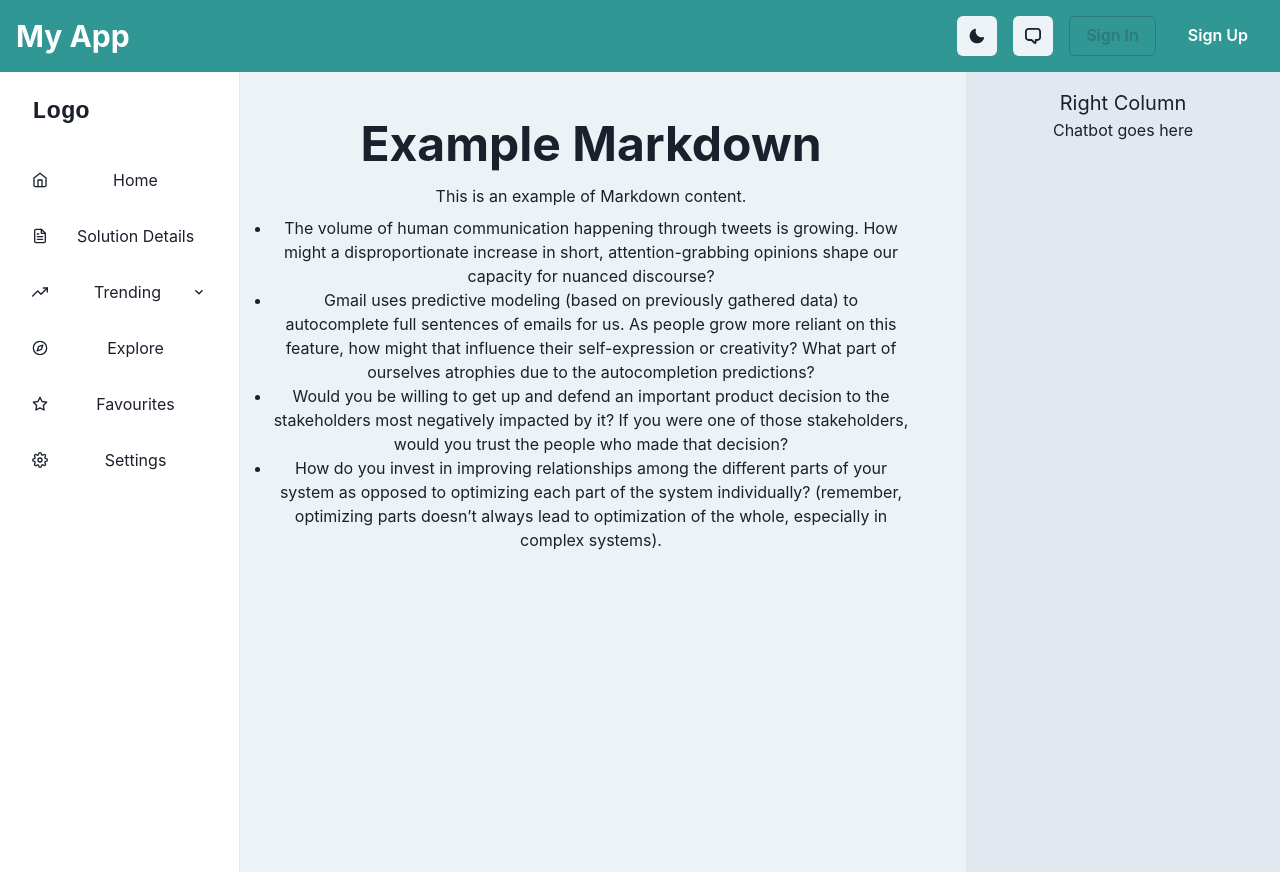
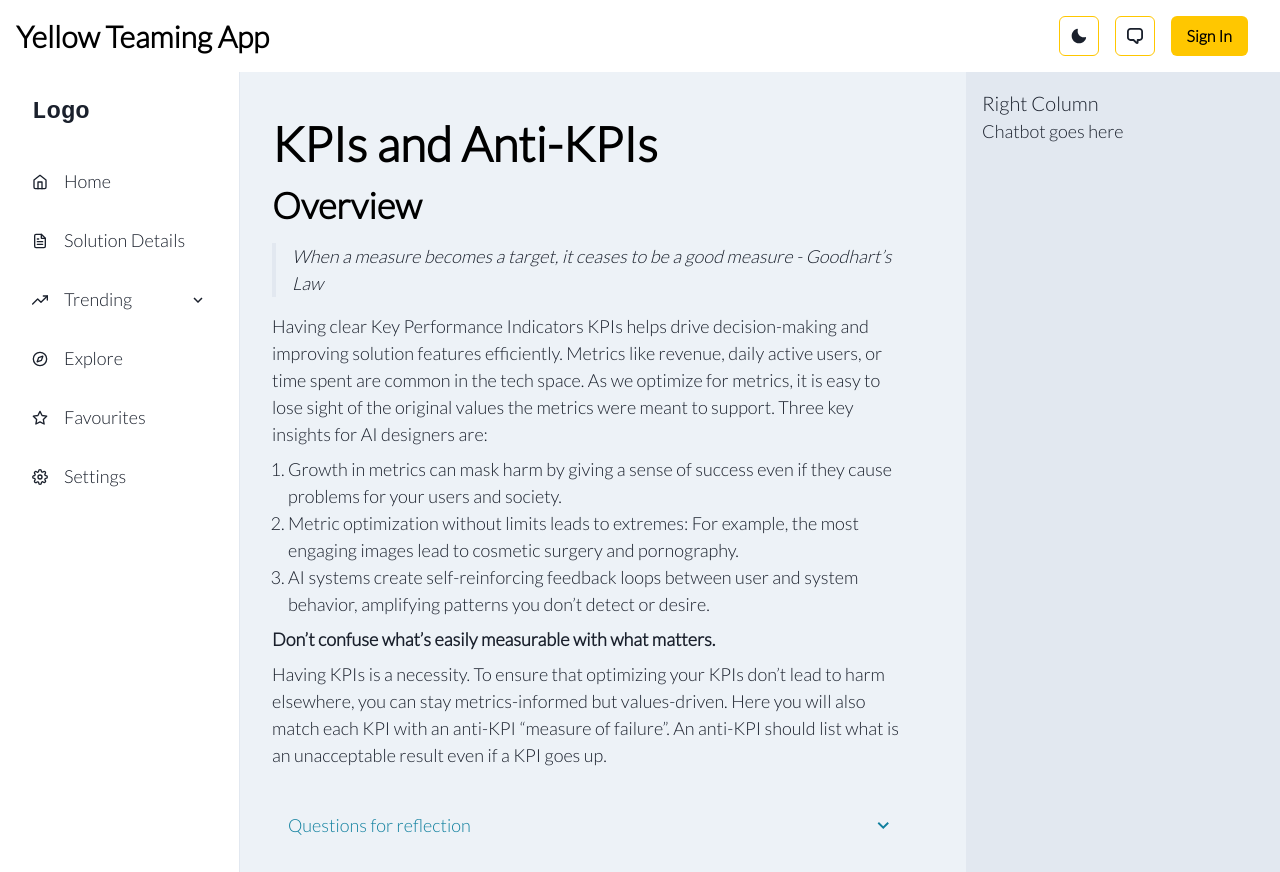
Before and after one commit to zachlasiuk/yellow-teaming-app, a React (Vite) app: page / in a window 1280 px wide. Built offline with nearby package versions, Linux system fonts and the light colour scheme.

Commit message:
working through Home component

```diff
--- a/index.html
+++ b/index.html
@@ -4,6 +4,7 @@
     <meta charset="UTF-8" />
     <link rel="icon" type="image/svg+xml" href="/src/favicon.svg" />
     <meta name="viewport" content="width=device-width, initial-scale=1.0" />
+    <link href="https://fonts.googleapis.com/css2?family=Lato:wght@300&display=swap" rel="stylesheet">
     <title>Vite App</title>
   </head>
   <body>
--- a/src/App.css
+++ /dev/null
@@ -1,42 +0,0 @@
-.App {
-    text-align: center;
-  }
-
-  .App-logo {
-    height: 40vmin;
-    pointer-events: none;
-  }
-
-  @media (prefers-reduced-motion: no-preference) {
-    .App-logo {
-      animation: App-logo-spin infinite 20s linear;
-    }
-  }
-
-  .App-header {
-    background-color: #282c34;
-    min-height: 100vh;
-    display: flex;
-    flex-direction: column;
-    align-items: center;
-    justify-content: center;
-    font-size: calc(10px + 2vmin);
-    color: white;
-  }
-
-  .App-link {
-    color: #61dafb;
-  }
-
-  @keyframes App-logo-spin {
-    from {
-      transform: rotate(0deg);
-    }
-    to {
-      transform: rotate(360deg);
-    }
-  }
-
-  button {
-    font-size: calc(10px + 2vmin);
-  }
--- a/src/App.jsx
+++ b/src/App.jsx
@@ -5,7 +5,6 @@ import {
   Grid,
   GridItem,
 } from '@chakra-ui/react';
-import './App.css';
 
 import Header from './components/Header';
 import LeftColumn from './components/LeftColumn';
--- a/src/components/Header.jsx
+++ b/src/components/Header.jsx
@@ -1,5 +1,5 @@
 import React from 'react';
-import { Box, Flex, Heading, Spacer, Button, IconButton, useColorMode } from '@chakra-ui/react';
+import { Box, Flex, Heading, Spacer, Button, IconButton, useColorMode, useColorModeValue } from '@chakra-ui/react';
 
 import { SunIcon, MoonIcon, ChatIcon } from '@chakra-ui/icons';
 
@@ -7,30 +7,31 @@ import { SunIcon, MoonIcon, ChatIcon } from '@chakra-ui/icons';
 function Header({ toggleRightColumn }) {
   const { colorMode, toggleColorMode } = useColorMode();
 
+  const headingBgColor = useColorModeValue('white', 'black1');
+
   return (
-    <Box bg="teal.500" p={4}>
+    <Box bg={headingBgColor} p={4}>
       <Flex alignItems="center">
-        <Heading as="h1" size="lg" color="white">
-          My App
+        <Heading as="h1" size="lg" >
+          Yellow Teaming App
         </Heading>
         <Spacer />
         <IconButton
           aria-label="Toggle color mode"
           icon={colorMode === 'light' ? <MoonIcon /> : <SunIcon />}
+          variant="outline"
           onClick={toggleColorMode}
           mr={4}
         />
         <IconButton
           aria-label="Toggle right column"
           icon={<ChatIcon />}
+          variant="outline"
           onClick={toggleRightColumn}
           mr={4}
         />
-        <Button colorScheme="teal" variant="outline" mr={4}>
+        <Button mr={4}>
           Sign In
-        </Button>
-        <Button colorScheme="teal" variant="solid">
-          Sign Up
         </Button>
       </Flex>
     </Box>
--- a/src/components/content/HomeComponent.jsx
+++ b/src/components/content/HomeComponent.jsx
@@ -1,19 +1,169 @@
 import React from 'react';
-import { Box, Text } from '@chakra-ui/react';
+import {
+  Table,
+  Thead,
+  Tbody,
+  Tr,
+  Th,
+  Td,
+  Box,
+  Text,
+  Heading,
+  Input,
+  Button,
+  IconButton,
+} from "@chakra-ui/react";
+import { AddIcon, MinusIcon } from "@chakra-ui/icons";
 
 import MarkdownRenderer from '../../helpers/MarkdownRenderer';
 import QuestionsList from '../../helpers/QuestionsList';
 
-function HomeComponent() {
-  return (
 
 
 
+
+
+
+
+
+
+function HomeComponent() {
+
+
+  const [rows, setRows] = React.useState([
+    { id: 1, kpi: "", antiKpi: "", rationale: "" },
+  ]);
+
+  // Add a new KPI row
+  const addRow = () => {
+    setRows([...rows, { id: rows.length + 1, kpi: "", antiKpi: "", rationale: "" }]);
+  };
+
+  // Remove a KPI row
+  const removeRow = (id) => {
+    setRows(rows.filter((row) => row.id !== id));
+  };
+
+  // Handle input changes
+  const handleInputChange = (id, field, value) => {
+    setRows(
+      rows.map((row) =>
+        row.id === id ? { ...row, [field]: value } : row
+      )
+    );
+  };
+
+
+  return (
     <Box p={4}>
-      <MarkdownRenderer filePath="/src/markdown_info/success_criteria/kpis/context.md" />
-      <QuestionsList filePath="/src/markdown_info/success_criteria/kpis/questions.yaml" />
+      <Box pb={16}>
+        <MarkdownRenderer filePath="/src/markdown_info/success_criteria/kpis/context.md" />
+        <br/>
+        <QuestionsList filePath="/src/markdown_info/success_criteria/kpis/questions.yaml" />
+      </Box>
+    <hr/>
+    <Box pt={8}>
+      <Heading as="h2" size="lg" pb={8} >
+        Your Answers
+      </Heading>
+
+
+
+      <Box p={4} bg="gray.800" color="white" borderRadius="md">
+      <Table variant="simple">
+        <Thead>
+          <Tr>
+            <Th color="white" textAlign="center">#</Th>
+            <Th color="white">KPI</Th>
+            <Th color="white">Anti-KPI</Th>
+            <Th color="white">Rationale</Th>
+            <Th color="white" textAlign="center">Actions</Th>
+          </Tr>
+        </Thead>
+        <Tbody>
+          {rows.map((row, index) => (
+            <Tr key={row.id}>
+              <Td textAlign="center">
+                <Box
+                  bg="gray.600"
+                  borderRadius="md"
+                  width="30px"
+                  height="30px"
+                  display="flex"
+                  alignItems="center"
+                  justifyContent="center"
+                  color="white"
+                >
+                  {row.id}
+                </Box>
+              </Td>
+              <Td>
+                <Input
+                  value={row.kpi}
+                  onChange={(e) =>
+                    handleInputChange(row.id, "kpi", e.target.value)
+                  }
+                  placeholder="Enter KPI"
+                  bg="white"
+                  color="black"
+                />
+              </Td>
+              <Td>
+                <Input
+                  value={row.antiKpi}
+                  onChange={(e) =>
+                    handleInputChange(row.id, "antiKpi", e.target.value)
+                  }
+                  placeholder="Enter Anti-KPI"
+                  bg="white"
+                  color="black"
+                />
+              </Td>
+              <Td>
+                <Input
+                  value={row.rationale}
+                  onChange={(e) =>
+                    handleInputChange(row.id, "rationale", e.target.value)
+                  }
+                  placeholder="Enter Rationale"
+                  bg="white"
+                  color="black"
+                />
+              </Td>
+              <Td textAlign="center">
+                {index > 0 && (
+                  <IconButton
+                    icon={<MinusIcon />}
+                    onClick={() => removeRow(row.id)}
+                    colorScheme="red"
+                    aria-label="Remove Row"
+                  />
+                )}
+              </Td>
+            </Tr>
+          ))}
+        </Tbody>
+      </Table>
+      <Button
+        onClick={addRow}
+        mt={4}
+        leftIcon={<AddIcon />}
+        colorScheme="yellow"
+        variant="solid"
+      >
+        + New KPI
+      </Button>
+    </Box>
+
+
+
+
+
+
+
 
     </Box>
+  </Box>
   );
 }
 
--- a/src/helpers/QuestionsList.jsx
+++ b/src/helpers/QuestionsList.jsx
@@ -1,4 +1,6 @@
 import React, { useEffect, useState } from 'react';
+import { Accordion, AccordionItem, AccordionButton, AccordionPanel, AccordionIcon, Box } from '@chakra-ui/react';
+
 import yaml from 'js-yaml';
 
 const fetchYamlData = async (filePath) => {
@@ -28,13 +30,30 @@ const QuestionsList = ({ filePath }) => {
     }).catch((error) => console.error('Error processing YAML file:', error));
   }, [filePath]);
 
+
+
   return (
-    <ul>
-      {questions.map((question, index) => (
-        <li key={index}>{question}</li>
-      ))}
-    </ul>
+    <Accordion allowToggle>
+      <AccordionItem>
+        <h2>
+          <AccordionButton>
+            <Box flex="1" textAlign="left">
+              Questions for reflection
+            </Box>
+            <AccordionIcon />
+          </AccordionButton>
+        </h2>
+        <AccordionPanel pb={4}>
+          <ul>
+            {questions.map((question, index) => (
+              <li key={index}>{question}</li>
+            ))}
+          </ul>
+        </AccordionPanel>
+      </AccordionItem>
+    </Accordion>
   );
+
 };
 
 export default QuestionsList;
--- a/src/index.css
+++ b/src/index.css
@@ -1,13 +1,5 @@
 body {
     margin: 0;
-    font-family: -apple-system, BlinkMacSystemFont, 'Segoe UI', 'Roboto', 'Oxygen',
-      'Ubuntu', 'Cantarell', 'Fira Sans', 'Droid Sans', 'Helvetica Neue',
-      sans-serif;
     -webkit-font-smoothing: antialiased;
     -moz-osx-font-smoothing: grayscale;
   }
-
-  code {
-    font-family: source-code-pro, Menlo, Monaco, Consolas, 'Courier New',
-      monospace;
-  }
--- a/src/markdown_info/success_criteria/kpis/context.md
+++ b/src/markdown_info/success_criteria/kpis/context.md
@@ -1,3 +1,16 @@
-# Example Markdown
+# KPIs and Anti-KPIs
 
-This is an example of Markdown content.
+## Overview
+
+> *When a measure becomes a target, it ceases to be a good measure - Goodhart’s Law*
+
+Having clear Key Performance Indicators KPIs helps drive decision-making and improving solution features efficiently. Metrics like revenue, daily active users,  or time spent are common in the tech space. As we optimize for metrics, it is easy to lose sight of the original values the metrics were meant to support. Three key insights for AI designers are:
+1. Growth in metrics can mask harm by giving a sense of success even if they cause problems for your users and society.
+2. Metric optimization without limits leads to extremes: For example, the most engaging images lead to cosmetic surgery and pornography.
+3. AI systems create self-reinforcing feedback loops between user and system behavior, amplifying patterns you don’t detect or desire.
+
+
+
+**Don’t confuse what’s easily measurable with what matters.**
+
+Having KPIs is a necessity. To ensure that optimizing your KPIs don’t lead to harm elsewhere, you can stay metrics-informed but values-driven. Here you will also match each KPI with an anti-KPI “measure of failure”.  An anti-KPI should list what is an unacceptable result even if a KPI goes up.
--- a/src/theme.jsx
+++ b/src/theme.jsx
@@ -1,29 +1,110 @@
 import { extendTheme } from '@chakra-ui/react';
 
 const customTheme = extendTheme({
+  config: {
+    initialColorMode: 'dark',
+    useSystemColorMode: true,
+  },
+  fonts: {
+    heading: `'Lato', 'sans-serif'`,
+    body: `'Lato', 'sans-serif'`,
+  },
   styles: {
     global: (props) => ({
       body: {
+        fontSize: ['16px', '18px'], // [mobile, default]
         bg: props.colorMode === 'dark' ? 'gray.800' : 'gray.100',
         color: props.colorMode === 'dark' ? 'whiteAlpha.900' : 'gray.800',
       },
     }),
   },
   colors: {
-    brand: {
-      50: '#e3f2f9',
-      100: '#c5e4f3',
-      200: '#a2d4ec',
-      300: '#7ac1e4',
-      400: '#47a9da',
-      500: '#0088cc',
-      600: '#007ab8',
-      700: '#006ba1',
-      800: '#005885',
-      900: '#003f5e',
+    // Same scheme
+    yellow: '#ffc700',      // Accent
+    lightyellow: '#ffe999',
+    darkyellow: '#997700',
+
+    blue: '#11809f',        // Alternative
+    lightblue: '#00c1de',
+    darkblue: '#002b49',
+
+    // Grey-scale
+    black: '#000',
+    black1: '#010101',  // darkest
+    black2: '#2d2f34',
+    black3: '#383b40',
+    black4: '#333e48',  // lightest
+    darkgrey: '#7d868c',
+    lightgrey: '#e5eceb',
+    white: '#fff',
+
+    // State colors
+    green: '#5b8200',       // success
+    orange: '#c75300',      // warning
+    red: '#e03030',         // error
+
+
+  },
+  components: {
+    Heading: {
+      baseStyle: (props) => ({
+        color: props.colorMode === 'dark' ? 'white' : 'black',
+      }),
     },
-    // Add more custom colors here
+    Button: {
+      baseStyle: {
+        bg: 'yellow',
+        color: 'black',
+        _hover: {
+          bg: 'lightyellow',
+        },
+      },
+      variants: {
+        solid: {
+          bg: 'yellow',
+          color: 'black',
+          _hover: {
+            bg: 'lightyellow',
+          },
+        },
+        outline: (props) => ({
+          bg: 'transparent',
+          borderColor: 'yellow',
+          _hover: {
+            bg: props.colorMode === 'dark' ? 'black4' : 'lightgrey',
+          },
+        }),
+      },
+    },
+    Accordion: {
+      baseStyle: (props) => ({
+        container: {
+          borderTopWidth: '0px',
+
+          borderRadius: '10px',
+          _last: {
+            borderBottomWidth: '0px',
+          },
+        },
+        button: {
+          color: props.colorMode === 'dark' ? 'lightblue' : 'blue',
+          fontSize: ['16px', '18px'], // Needs manual update
+          _hover: {
+            bg: props.colorMode === 'dark' ? 'black4' : 'lightgrey',
+          },
+          _expanded: {
+            bg: props.colorMode === 'dark' ? 'black4' : 'lightgrey',
+          },
+        },
+        panel: {
+          pb: 4,
+          bg: props.colorMode === 'dark' ? 'black4' : 'lightgrey',
+        },
+      }),
+    },
   },
+
+
 });
 
 export default customTheme;
```
